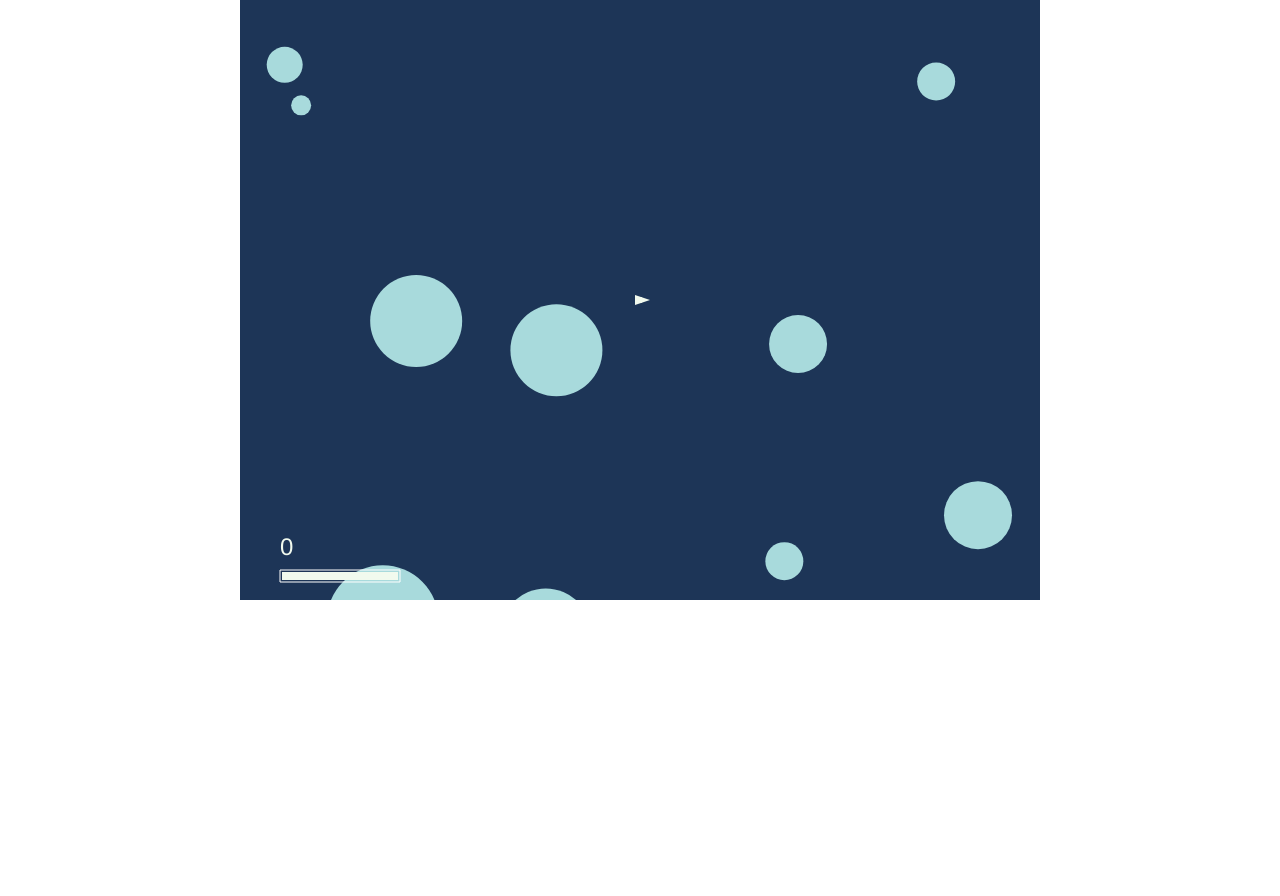
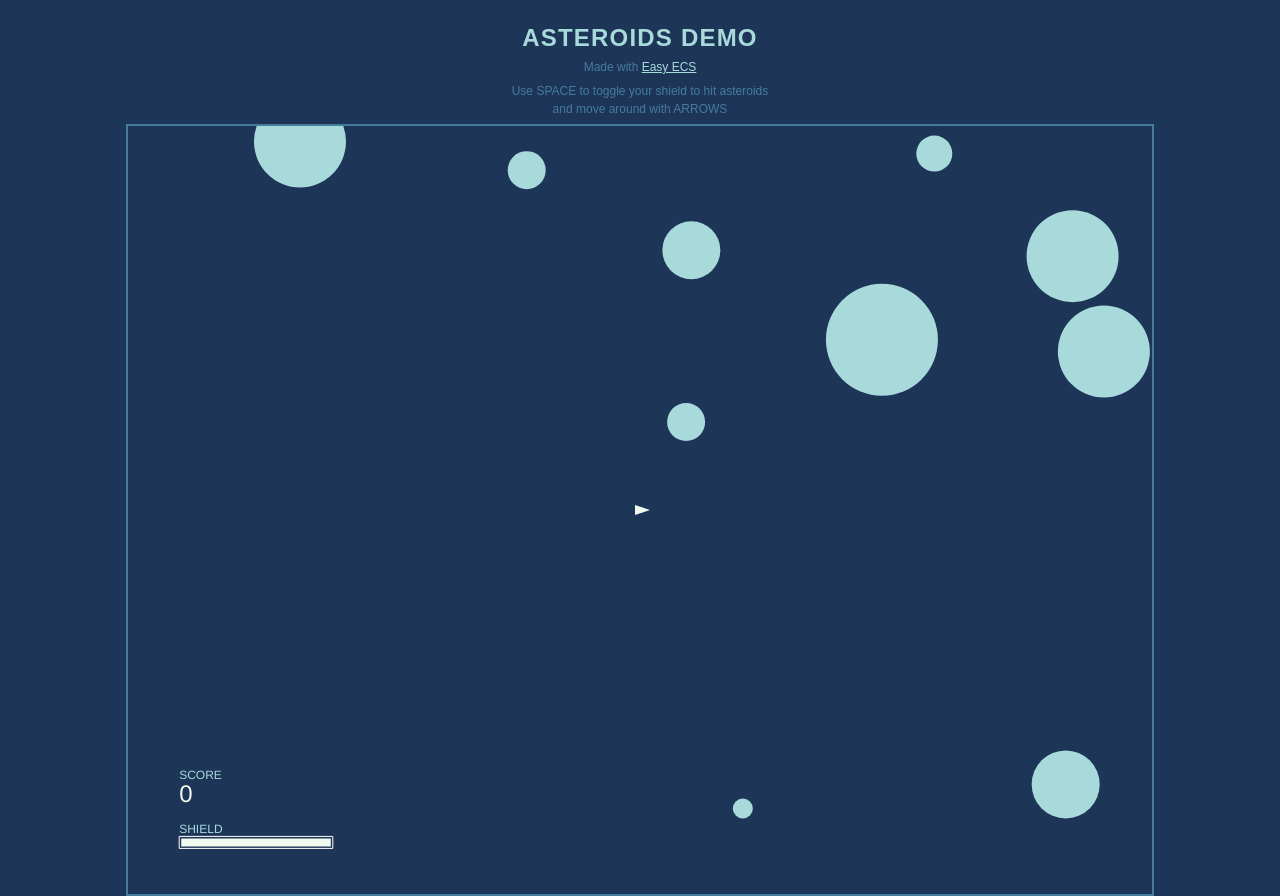
Before and after one commit to Muini/easy-ecs, a website built with Parcel: page example/index.html in a window 1280 px wide. Before the commit the page ends 800 px from the top, so only its background shows below. Built offline with nearby package versions, Linux system fonts and the light colour scheme.

Commit message:
cleaning & fix build

```diff
--- a/core/addons.js
+++ b/core/addons.js
@@ -81,14 +81,15 @@ export class Renderer extends Addon {
   }
 }
 export class SaveSystem extends Addon {
-  static saveGame = (world, saveName) => {
+  static saveWorld = (world, saveName) => {
     const saveFile = {
       timestamp: Date.now(),
       entities: world.entities.map(entity => entity.serialize())
     }
     localStorage.setItem(`gamesave-${saveName}`, JSON.stringify(saveFile))
+    return saveFile
   }
-  static restoreGame = (world, saveName) => {
+  static restoreWorld = (world, saveName) => {
     const saveFile = localStorage.getItem(`gamesave-${saveName}`)
     const saveData = JSON.parse(saveFile);
     world.entities = []
@@ -131,3 +132,7 @@ export class Rules extends Addon {
     })
   }
 }
+
+export class Levels extends Addon {}
+export class Audio extends Addon {}
+export class Network extends Addon {}
--- a/core/ecs.js
+++ b/core/ecs.js
@@ -1,7 +1,6 @@
 import { UUID } from './utils'
 
 export class Addon {
-  static get name(){ return this.constructor.name }
   static onInit = (world) => {}
   static onBeforeUpdate = (world, time) => {}
   static onAfterUpdate = (world, time) => {}
@@ -23,16 +22,20 @@ export class World {
     if(this.entities.indexOf(entity) === -1) return console.warn('Easy-ECS: Cannot remove entity from world', entity)
     this.entities.splice( this.entities.indexOf(entity), 1 )
   }
+  getEntitiesWithComponents(componentsArray){
+    return componentsArray.length ? this.entities.filter(
+      entity => componentsArray.every(
+        component => entity.components.indexOf(component.name) >= 0
+      )
+    ) : this.entities
+  }
+  getEntitiesOfType(entityConstructor){}
   start(){
     // const now = performance.now()
     this.addons.forEach(addon => addon.onInit(this))
     this.systems.forEach(system => {
-      const entities = this.entities.filter(
-        entity => system.dependencies.every(
-          dependency => entity.components.indexOf(dependency.name) >= 0
-        )
-      )
-      system.onInit(entities)
+      const entities = this.getEntitiesWithComponents(system.dependencies)
+      system.onInit(this, entities)
     })
     // console.log('init took', performance.now() - now, 'ms\n')
   }
@@ -40,12 +43,8 @@ export class World {
     // const now = performance.now()
     this.addons.forEach(addon => addon.onBeforeUpdate(this, time))
     this.systems.forEach(system => {
-      const entities = this.entities.filter(
-        entity => system.dependencies.every(
-          dependency => entity.components.indexOf(dependency.name) >= 0
-        )
-      )
-      system.onUpdate(entities)
+      const entities = this.getEntitiesWithComponents(system.dependencies)
+      system.onUpdate(this, entities)
     })
     this.addons.forEach(addon => addon.onAfterUpdate(this, time))
     // console.log('update took', performance.now() - now, 'ms\n')
@@ -65,7 +64,7 @@ export class Entity {
   }
   addComponent(component, values = {}){
     component.props.forEach(prop => {
-      if(this[prop]) console.warn(`Easy-ECS: Entity prop ${prop} overwrite by component ${component.name}`, entity)
+      if(this[prop] && prop !== 'name') console.warn(`Easy-ECS: Entity prop ${prop} overwrite by component ${component.name}`, this)
       this[prop] = values[prop] ? values[prop] : component[prop]
     })
     this.components.push(component.name)
@@ -80,7 +79,7 @@ export class Entity {
   }
   serialize(){
     let data = {}
-    Object.keys(this).forEach(prop => prop !== 'world' ? data[prop] = this[prop] : false)
+    Object.keys(this).forEach(prop => (prop !== 'world' && prop !== 'name') ? data[prop] = this[prop] : false)
     return JSON.stringify(data)
   }
   unserialize(json){
@@ -94,6 +93,7 @@ export class Entity {
   }
 }
 export class Component {
+  static name = 'Unnamed Component'
   constructor(){
     throw Error('Easy-ECS: Cannot instantiate class Component');
   }
@@ -104,12 +104,8 @@ export class Component {
     }
     return returnProps
   }
-  static get name(){
-    return this.constructor.name
-  }
 }
 export class System {
-  get name(){ return this.constructor.name }
   dependencies = [];
   onInit = (entities) => {};
   onUpdate = (entities) => {};
--- a/example/asteroids.js
+++ b/example/asteroids.js
@@ -2,14 +2,14 @@
 import { World } from '../core/ecs';
 import { Time, Input, Loop, Renderer, SaveSystem, Rules } from '../core/addons';
 
-import { GlobalMovements, SpaceshipMovements, SpaceshipRenderer, AsteroidRenderer, SpaceBodyCollisions, SpaceshipShieldControl, AutoDestroySystem, UIGaugeRenderer, UITextRenderer, ParticlesRenderer } from './asteroids/systems';
-import { Spaceship, Asteroid, Debris, UIScore, UIShieldBar } from './asteroids/entities';
+import { GlobalMovements, SpaceshipMovements, SpaceshipRenderer, AsteroidRenderer, SpaceBodyCollisions, SpaceshipShieldControl, AutoDestroySystem, UIGaugeRenderer, UITextRenderer, ParticlesRenderer, TrailSystem } from './asteroids/systems';
+import { Spaceship, Asteroid, Debris, UIScore, UIShieldBar, UIText } from './asteroids/entities';
 
 // ====================================
 // Game Setup
 // ====================================
 
-const WINDOW_SIZE = window.innerWidth < window.innerHeight ? window.innerWidth : window.innerHeight;
+const WINDOW_SIZE = 1024;
 Renderer.setup(document.getElementById('game'), WINDOW_SIZE, WINDOW_SIZE * 0.75);
 
 const world = new World({
@@ -18,7 +18,7 @@ const world = new World({
     Time,
     Input,
     Renderer,
-    SaveSystem,
+    // SaveSystem,
     Rules
   ],
   systems: [
@@ -30,6 +30,7 @@ const world = new World({
     SpaceBodyCollisions,
     AutoDestroySystem,
     // Renderer
+    TrailSystem,
     ParticlesRenderer,
     AsteroidRenderer,
     SpaceshipRenderer,
@@ -56,7 +57,7 @@ const player = new Spaceship(world, {
     y: Renderer.height / 2 << 0,
   },
   size: 10,
-  mass: 8,
+  mass: 6,
   color: PALETTE.lightest,
   shieldColor: PALETTE.lightest
 })
@@ -64,7 +65,7 @@ const player = new Spaceship(world, {
 const ASTEROIDS_AMOUNT = 10;
 const ASTEROIDS_MIN_SIZE = 10;
 const ASTEROIDS_MAX_SIZE = 60;
-const ASTEROIDS_MAX_VELOCITY = 0.1;
+const ASTEROIDS_MAX_VELOCITY = 0.05;
 
 for (let i = 0; i < ASTEROIDS_AMOUNT; i++) {
   const size = Math.max(Math.random() * ASTEROIDS_MAX_SIZE << 0, ASTEROIDS_MIN_SIZE);
@@ -83,19 +84,35 @@ for (let i = 0; i < ASTEROIDS_AMOUNT; i++) {
   })
 }
 
+const scoreLabel = new UIText(world, {
+  x: Renderer.width * 0.05,
+  y: Renderer.height * 0.85,
+  text: 'SCORE',
+  fontSize: 12,
+  color: PALETTE.light,
+})
+
 const score = new UIScore(world, {
   x: Renderer.width * 0.05,
-  y: Renderer.height * 0.925,
+  y: Renderer.height * 0.88,
   text: '0',
   fontSize: 24,
   color: PALETTE.lightest,
+})
+
+const shieldLabel = new UIText(world, {
+  x: Renderer.width * 0.05,
+  y: Renderer.height * 0.92,
+  text: 'SHIELD',
+  fontSize: 12,
+  color: PALETTE.light,
 })
 
 const shieldBar = new UIShieldBar(world, {
   width: Renderer.width * 0.15,
   height: 12,
   x: Renderer.width * 0.05,
-  y: Renderer.height * 0.95,
+  y: Renderer.height * 0.925,
   color: PALETTE.lightest,
   maxValue: player.shieldPower,
   value: player.shieldPower,
--- a/example/asteroids/components.js
+++ b/example/asteroids/components.js
@@ -5,33 +5,40 @@ import { Component } from '../../core/ecs'
 // ====================================
 
 export class Position extends Component{
+  static name = 'Position';
   static position = {x: 0, y: 0};
   static rotation = 0;
 }
 
 export class Velocity extends Component{
+  static name = 'Velocity';
   static velocity = {x: 0, y: 0};
 }
 
 export class Size extends Component{
+  static name = 'Size';
   static size = 10;
 }
 
 export class Collision extends Component{
+  static name = 'Collision';
   static mass = 10;
 }
 
 export class CollisionDetected extends Component{
+  static name = 'CollisionDetected';
   static hitTarget = null; //Entity
   static impulse = 0;
 }
 
 export class AutoDestroy extends Component {
+  static name = 'AutoDestroy';
   static lifeTime = 1500; //ms
   static currentLifeTime = 1500; //ms
 }
 
 export class Score extends Component {
+  static name = 'Score';
   static score = 0;
 }
 
@@ -39,15 +46,18 @@ export class Score extends Component {
 // Player components
 // ====================================
 
-export class Controllable extends Component {}
+export class Controllable extends Component {
+  static name = 'Controllable';
+}
 
 export class Shield extends Component {
+  static name = 'Shield';
   static hasShield = false;
   static shieldColor = `rgba(100, 150, 255, 1.0)`;
   static shieldRecover = 0.2;
   static shieldDrain = 0.1;
   static shieldPower = 100;
-  static shieldForce = 20;
+  static shieldForce = 10;
 }
 
 // ====================================
@@ -55,19 +65,22 @@ export class Shield extends Component {
 // ====================================
 
 export class UI extends Component {
+  static name = 'UI';
   static x = 0;
   static y = 0;
   static width = 0;
   static height = 0;
 }
 
-export class UIText extends UI {
+export class UITextBase extends UI {
+  static name = 'UITextBase';
   static text = '';
   static fontSize = 12;
   static color = `rgba(255, 255, 255, 1.0)`;
 }
 
 export class UIGauge extends UI {
+  static name = 'UIGauge';
   static value = 0;
   static maxValue = 0;
   static color = `rgba(255, 255, 255, 1.0)`;
@@ -77,18 +90,35 @@ export class UIGauge extends UI {
 // Renderer components
 // ====================================
 
+export class Trail extends Component {
+  static trailColor = `rgba(241, 250, 238, .6)`;
+  static trailSize = 6;
+  static trailLifetime = 3000; //ms
+}
+
 export class BaseRenderable extends Component {
+  static name = 'BaseRenderable';
   static color = `rgba(255, 255, 255, 1.0)`;
 }
 export class AsteroidRenderable extends BaseRenderable {
+  static name = 'AsteroidRenderable';
   static type = 0 //0 | 1 | 2
 }
 export class SpaceshipRenderable extends BaseRenderable {
+  static name = 'SpaceshipRenderable';
   static shieldAnimTime = 100;
   static shieldCurrentTime = 0
 }
-export class ParticlesRenderable extends BaseRenderable {}
+export class ParticlesRenderable extends BaseRenderable {
+  static name = 'ParticlesRenderable';
+}
 
-export class UIRenderable extends Component {}
-export class UITextRenderable extends UIRenderable {}
-export class UIGaugeRenderable extends UIRenderable {}
+export class UIRenderable extends Component {
+  static name = 'UIRenderable';
+}
+export class UITextRenderable extends UIRenderable {
+  static name = 'UITextRenderable';
+}
+export class UIGaugeRenderable extends UIRenderable {
+  static name = 'UIGaugeRenderable';
+}
--- a/example/asteroids/entities.js
+++ b/example/asteroids/entities.js
@@ -14,8 +14,9 @@ import {
   UIGauge,
   UIGaugeRenderable,
   UITextRenderable,
-  UIText,
+  UITextBase,
   Score,
+  Trail,
 } from './components'
 
 // ====================================
@@ -35,7 +36,7 @@ export class Debris extends SpaceBody {
 }
 
 export class Spaceship extends SpaceBody {
-  static components = [...super.components, Collision, Controllable, Shield, SpaceshipRenderable]
+  static components = [...super.components, Collision, Controllable, Shield, Trail, SpaceshipRenderable]
 }
 
 // ====================================
@@ -46,10 +47,10 @@ export class UIShieldBar extends Entity {
   static components = [UIGauge, UIGaugeRenderable]
 }
 
-export class UIHealthBar extends Entity {
-  static components = [UIGauge, UIGaugeRenderable]
+export class UIText extends Entity {
+  static components = [UITextBase, UITextRenderable]
 }
 
 export class UIScore extends Entity {
-  static components = [Score, UIText, UITextRenderable]
+  static components = [UITextBase, UITextRenderable, Score]
 }
--- a/example/asteroids/systems.js
+++ b/example/asteroids/systems.js
@@ -14,8 +14,9 @@ import {
   AutoDestroy,
   UIGauge,
   UIGaugeRenderable,
-  UIText,
-  UITextRenderable
+  UITextBase,
+  UITextRenderable,
+  Trail,
 } from './components'
 import { Debris } from './entities';
 
@@ -26,7 +27,7 @@ import { Debris } from './entities';
 const MAX_VELOCITY = 0.5;
 export class GlobalMovements extends System {
   dependencies = [Position, Size, Velocity]
-  onUpdate = (entities) => {
+  onUpdate = (world, entities) => {
     entities.forEach(entity => {
       // Limit velocity
       entity.velocity.x = entity.velocity.x > MAX_VELOCITY ? MAX_VELOCITY : entity.velocity.x
@@ -37,14 +38,16 @@ export class GlobalMovements extends System {
       entity.position.x += entity.velocity.x * Time.delta;
       entity.position.y += entity.velocity.y * Time.delta;
       // World bounds
-      if(entity.position.x + entity.size < 0){
-        entity.position.x = (Renderer.width) + entity.size
-      }else if(entity.position.x - entity.size > Renderer.width){
-        entity.position.x = -entity.size
-      }else if(entity.position.y + entity.size < 0){
-        entity.position.y = (Renderer.height) + entity.size
-      }else if(entity.position.y - entity.size > Renderer.height){
-        entity.position.y = -entity.size
+      if(entity.position.x /*+ entity.size*/ < 0){
+        entity.position.x = (Renderer.width)/* + entity.size*/
+      }else if(entity.position.x /*- entity.size*/ > Renderer.width){
+        // entity.position.x = -entity.size
+        entity.position.x = 0
+      }else if(entity.position.y /*+ entity.size*/ < 0){
+        entity.position.y = (Renderer.height) /*+ entity.size*/
+      }else if(entity.position.y /*- entity.size*/ > Renderer.height){
+        // entity.position.y = -entity.size
+        entity.position.y = 0
       }
     })
   }
@@ -60,7 +63,7 @@ function dot(v1, v2){
 }
 export class SpaceBodyCollisions extends System {
   dependencies = [Position, Velocity, Size, Collision]
-  onUpdate = (entities) => {
+  onUpdate = (world, entities) => {
     entities.forEach(entity => {
       let hit = null;
       entities.forEach(otherEntity => {
@@ -111,7 +114,7 @@ export class SpaceBodyCollisions extends System {
 
 export class AutoDestroySystem extends System{
   dependencies = [AutoDestroy];
-  onUpdate = (entities) => {
+  onUpdate = (world, entities) => {
     entities.forEach(entity => {
       entity.currentLifeTime -= Time.delta;
       if(entity.currentLifeTime <= 0){
@@ -137,7 +140,7 @@ const PLAYER_SPEED = 0.0005
 const PLAYER_TURN_SPEED = 0.005
 export class SpaceshipMovements extends System {
   dependencies = [Position, Velocity, Controllable];
-  onUpdate = (entities) => {
+  onUpdate = (world, entities) => {
     entities.forEach(entity => {
       const thrust = PLAYER_SPEED * Time.delta;
       const turnSpeed = PLAYER_TURN_SPEED * Time.delta;
@@ -161,25 +164,13 @@ export class SpaceshipMovements extends System {
           break;
         }
       })
-
-      // Trail
-      new Debris(entity.world, {
-        color: `rgba(241, 250, 238, .6)`,
-        position: {
-          x: entity.position.x,
-          y: entity.position.y,
-        },
-        lifeTime: 3000,
-        velocity: {x: 0, y: 0},
-        size: 6,
-      })
     });
   };
 }
 
 export class SpaceshipShieldControl extends System {
   dependencies = [Shield, Collision, Controllable];
-  onUpdate = (entities) => {
+  onUpdate = (world, entities) => {
     entities.forEach(entity => {
       if(Input.isPressed(Input.INPUT_SPACE)){
         entity.hasShield = true;
@@ -208,9 +199,27 @@ export class SpaceshipShieldControl extends System {
 // Renderer systems
 // ====================================
 
+export class TrailSystem extends System{
+  dependencies = [Position, Trail]
+  onUpdate = (world, entities) => {
+    entities.forEach(entity => {
+      new Debris(world, {
+        color: entity.trailColor,
+        position: {
+          x: entity.position.x,
+          y: entity.position.y,
+        },
+        lifeTime: entity.trailLifetime,
+        velocity: {x: 0, y: 0},
+        size: entity.trailSize,
+      })
+    })
+  }
+}
+
 export class SpaceshipRenderer extends System{
   dependencies = [Position, Size, Shield, SpaceshipRenderable];
-  onUpdate = (entities) => {
+  onUpdate = (world, entities) => {
     entities.forEach(entity => {
       Renderer.ctx.translate(
         entity.position.x * Renderer.pixelRatio,
@@ -262,7 +271,7 @@ export class SpaceshipRenderer extends System{
 
 export class AsteroidRenderer extends System{
   dependencies = [Position, Size, AsteroidRenderable];
-  onUpdate = (entities) => {
+  onUpdate = (world, entities) => {
     entities.forEach(entity => {
       Renderer.ctx.translate(
         entity.position.x * Renderer.pixelRatio,
@@ -281,7 +290,7 @@ export class AsteroidRenderer extends System{
 
 export class ParticlesRenderer extends System{
   dependencies = [Position, Size, ParticlesRenderable, AutoDestroy];
-  onUpdate = (entities) => {
+  onUpdate = (world, entities) => {
     entities.forEach(entity => {
       Renderer.ctx.translate(
         entity.position.x * Renderer.pixelRatio,
@@ -302,8 +311,8 @@ export class ParticlesRenderer extends System{
 }
 
 export class UITextRenderer extends System{
-  dependencies = [UIText, UITextRenderable];
-  onUpdate = (entities) => {
+  dependencies = [UITextBase, UITextRenderable];
+  onUpdate = (world, entities) => {
     entities.forEach(entity => {
       Renderer.ctx.translate(
         entity.x * Renderer.pixelRatio,
@@ -322,7 +331,7 @@ export class UITextRenderer extends System{
 
 export class UIGaugeRenderer extends System{
   dependencies = [UIGauge, UIGaugeRenderable];
-  onUpdate = (entities) => {
+  onUpdate = (world, entities) => {
     entities.forEach(entity => {
       Renderer.ctx.translate(
         entity.x * Renderer.pixelRatio,
--- a/example/index.html
+++ b/example/index.html
@@ -2,14 +2,41 @@
 
   <head>
     <meta charset="utf-8">
-    <title>Easy ECS - The Game</title>
+    <title>Easy ECS - Modern Asteroids Demo</title>
     <style>
       * {
         padding: 0;
         margin: 0;
       }
+      body {
+        display: flex;
+        flex-direction: column;
+        justify-content: center;
+        align-items: center;
+        background: #1d3557;
+        font-family: 'Arial';
+        font-size: 12px;
+        color: rgba(69, 123, 157, 1);
+      }
+      h1{
+        margin-top: 1em;
+        margin-bottom: .25em;
+        letter-spacing: .05em;
+        text-transform: uppercase;
+        color: rgba(168, 218, 220, 1);
+      }
+      p{
+        margin-bottom: 0.5em;
+        text-align: center;
+        line-height: 1.5em;
+      }
+      a{
+        color: rgba(168, 218, 220, 1);
+
+      }
       canvas {
         background: #1d3557;
+        border: 2px solid rgba(69, 123, 157, 1);
         display: block;
         margin: 0 auto;
       }
@@ -17,6 +44,9 @@
   </head>
 
   <body>
+    <h1>Asteroids Demo</h1>
+    <p>Made with <a href="https://github.com/Muini/easy-ecs" target="_blank">Easy ECS</a></p>
+    <p>Use SPACE to toggle your shield to hit asteroids<br> and move around with ARROWS</p>
     <canvas id="game"></canvas>
     <script src="./index.js"></script>
   </body>
```
